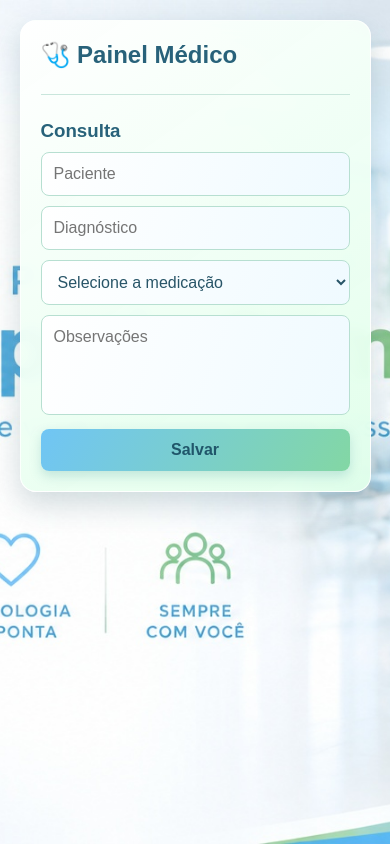
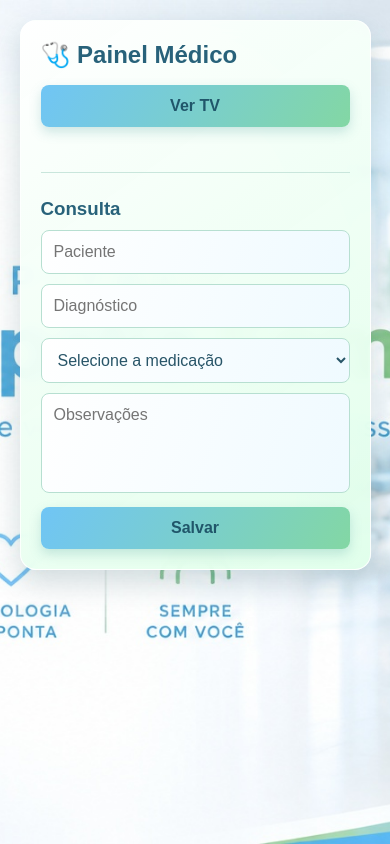
Before and after one commit to Felipe367/Sentinela, a website: page frontend/medico.html in a window 390 px wide. Drawn offline with Linux system fonts and the light colour scheme; no server answers.

Commit message:
commit changes

```diff
--- a/frontend/css/style.css
+++ b/frontend/css/style.css
@@ -122,6 +122,23 @@ button:focus-visible {
 
 .medico-pacientes .card button:first-of-type {
   margin-top: auto;
+}
+
+.medico-cabecalho {
+  display: flex;
+  justify-content: space-between;
+  align-items: center;
+  gap: 16px;
+  margin-bottom: 20px;
+}
+
+.medico-cabecalho h2,
+.medico-cabecalho button {
+  margin: 0;
+}
+
+.medico-cabecalho button {
+  width: auto;
 }
 
 .pacientes-fila {
@@ -338,12 +355,14 @@ hr {
 
 @media (max-width: 600px) {
   .triagem-cabecalho,
+  .medico-cabecalho,
   .pacientes-fila h3 {
     align-items: stretch;
     flex-direction: column;
   }
 
-  .triagem-cabecalho .btn-abrir-tv {
+  .triagem-cabecalho .btn-abrir-tv,
+  .medico-cabecalho button {
     width: 100%;
     margin-left: 0;
   }
--- a/frontend/medico.html
+++ b/frontend/medico.html
@@ -8,7 +8,10 @@
 
 <div class="container">
 
-  <h2>🩺 Painel Médico</h2>
+  <div class="medico-cabecalho">
+    <h2>🩺 Painel Médico</h2>
+    <button type="button" onclick="window.open('tv.html', '_blank', 'noopener')">Ver TV</button>
+  </div>
 
   <div id="triagens" class="medico-pacientes"></div>
 
```
